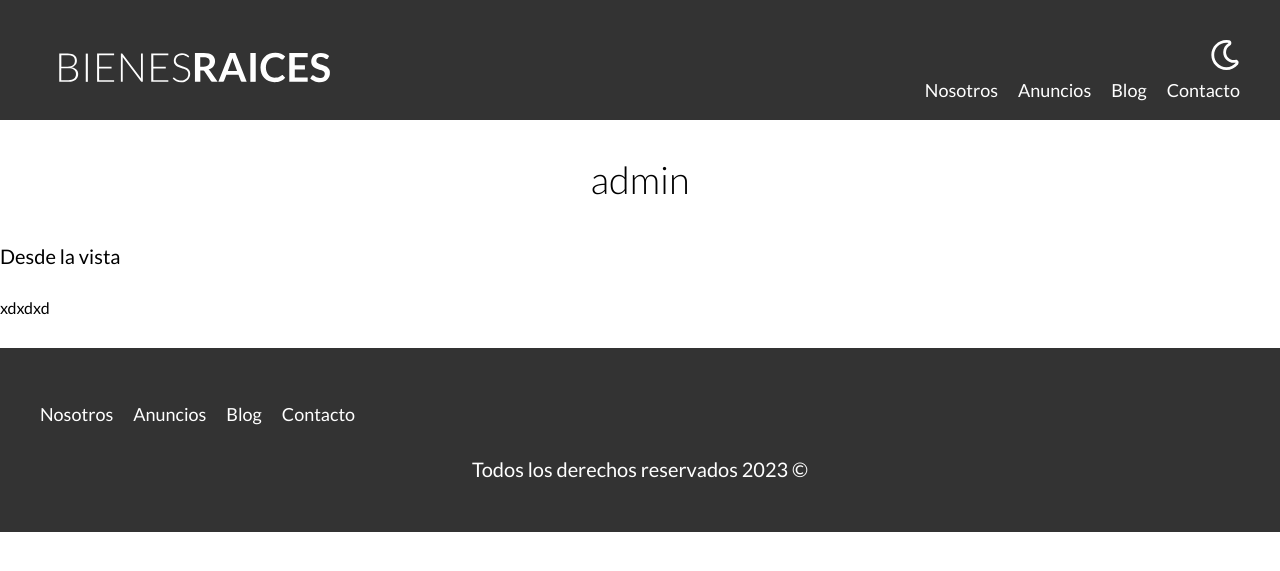
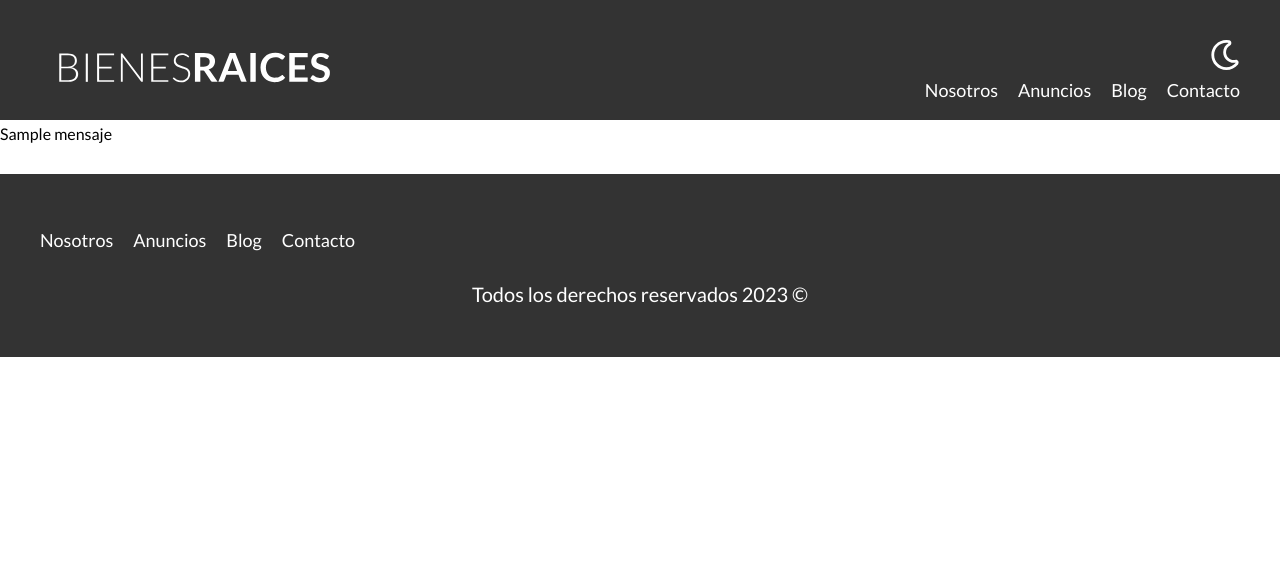
Before and after one commit to M4rquinhos/BienesRaicesMVC, a PHP site: template views/propiedades/admin.php in a window 1280 px wide. Shown: the top 571 px of the page. Run offline with PHP 8.4, Linux system fonts and the light colour scheme; the template is opened without the code that fills it: most values are stand-ins (such as "Sample title", 1, 10 or a date in 2020).

Commit message:
Pasar datos a la vista

```diff
--- a/Router.php
+++ b/Router.php
@@ -29,7 +29,11 @@ class Router {
     }
 
     // muestra una vista
-    public function render($view) {
+    public function render($view, $datos = []) {
+
+        foreach ($datos as $key => $value) {
+            $$key = $value;
+        }
 
         ob_start(); //Almacenando en memoria durante un momento...
 
--- a/controllers/PropiedadController.php
+++ b/controllers/PropiedadController.php
@@ -5,7 +5,9 @@ use MVC\Router;
 
 class PropiedadController {
     public static function index(Router $router) {
-        $router->render('propiedades/admin');
+        $router->render('propiedades/admin', [
+
+        ]);
     }
 
     public static function crear() {
--- a/views/propiedades/admin.php
+++ b/views/propiedades/admin.php
@@ -1,3 +1 @@
-<h1>admin</h1>
-<p>Desde la vista</p>
-xdxdxd
+<?=$mensaje;?>
```
